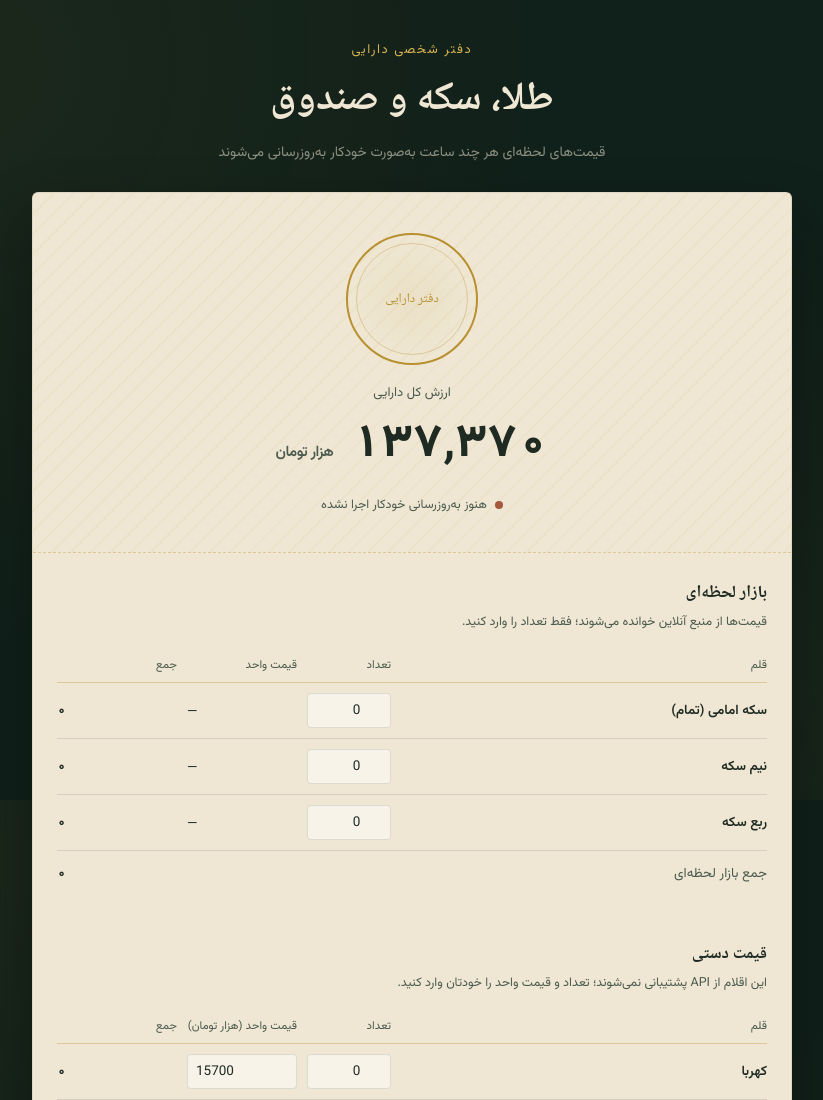
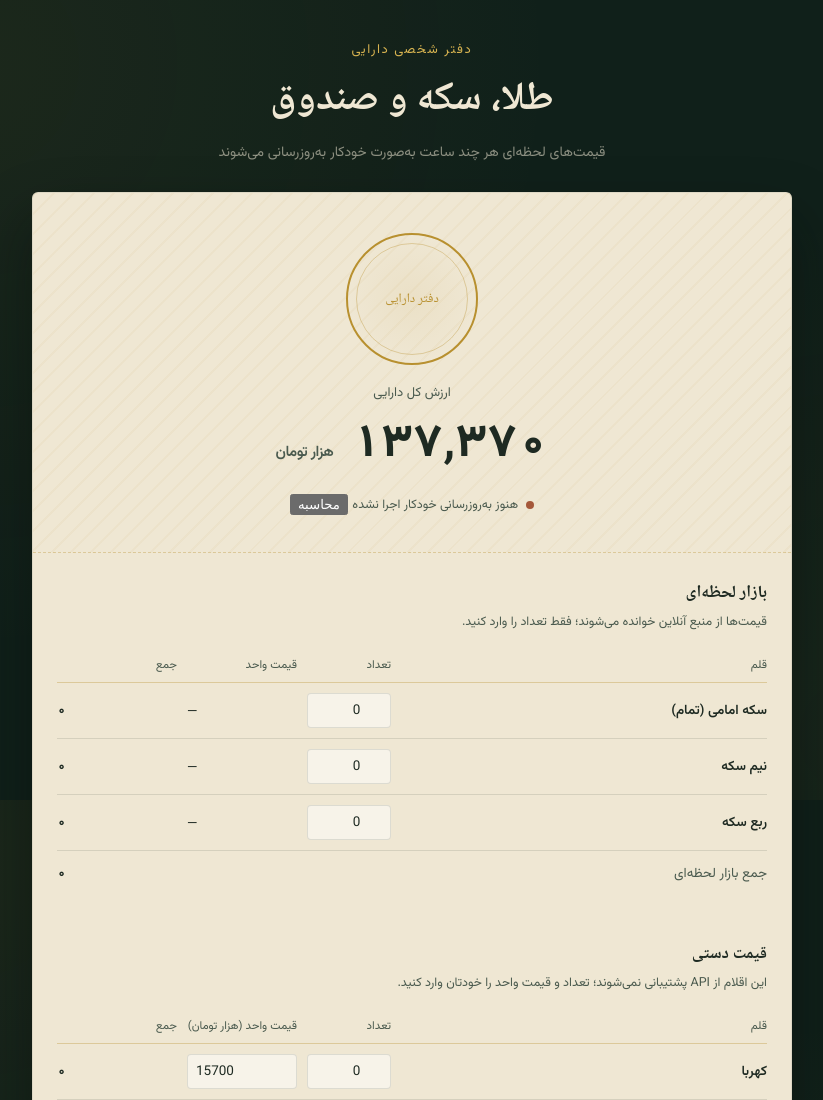
Before and after one commit to parsa8484/Seke, a plain HTML site: page index.html in a window 1280 px wide. Shown: the top 1100 px of the page, without its empty margins (228-1051 px from the left). Drawn offline with Linux system fonts and the light colour scheme.

Commit message:
Update index.html

```diff
--- a/index.html
+++ b/index.html
@@ -25,6 +25,7 @@
           <span class="dot" id="freshness-dot"></span>
           <span id="freshness-text">در حال بارگذاری…</span>
         </div>
+        <button type="button" id="calc-btn" class="calc-btn">محاسبه</button>
       </section>
 
       <section class="book-section">
```
